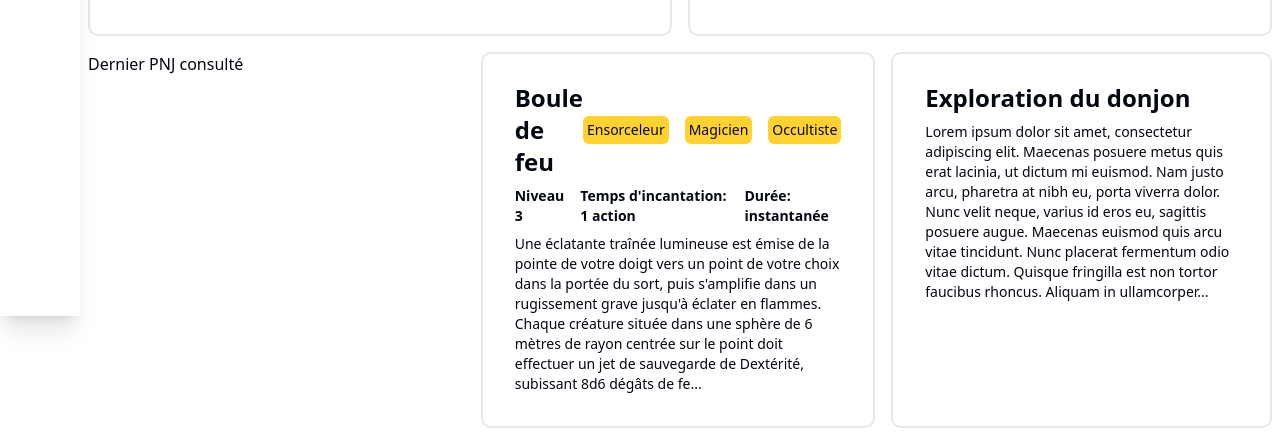
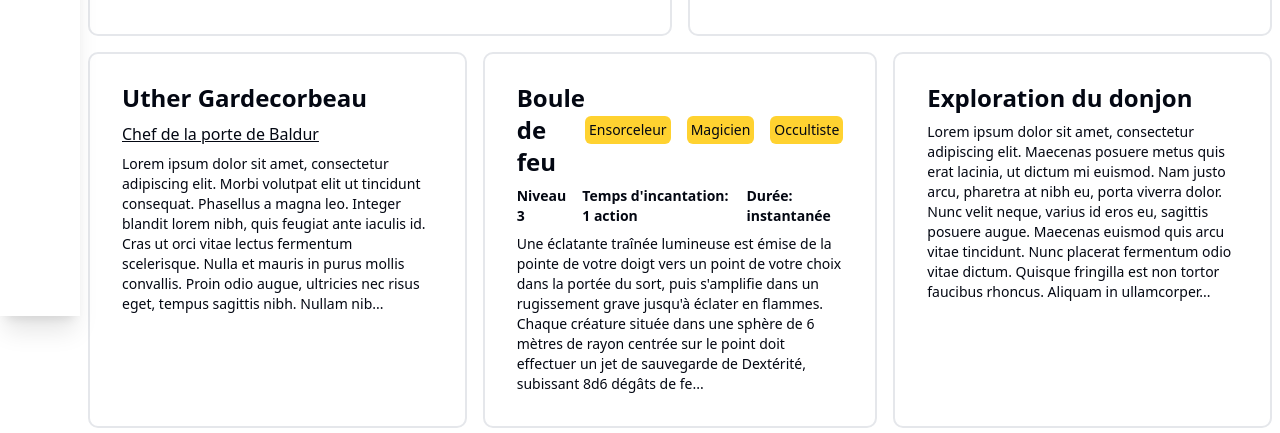
Before and after one commit to Mickael-Desclaux/Front_GameMasterCompanion, a React (Vite) app: page / in a window 1280 px wide. Shown: the part 484-917 px from the top of the page. Built offline with nearby package versions, Linux system fonts and the light colour scheme.

Commit message:
Add NPC component

```diff
--- /dev/null
+++ b/src/components/npcResume.tsx
@@ -0,0 +1,35 @@
+import {NavLink} from "react-router-dom";
+import {shortenedText} from "@/utils/misc.ts";
+
+export default function NPCResume() {
+
+    const lastNPC = {
+        id: 1,
+        name: "Uther Gardecorbeau",
+        role: "Chef de la porte de Baldur",
+        description: "Lorem ipsum dolor sit amet, consectetur adipiscing elit. Morbi volutpat elit ut tincidunt " +
+            "consequat. Phasellus a magna leo. Integer blandit lorem nibh, quis feugiat ante iaculis id. Cras ut orci " +
+            "vitae lectus fermentum scelerisque. Nulla et mauris in purus mollis convallis. Proin odio augue, ultricies " +
+            "nec risus eget, tempus sagittis nibh. Nullam nibh libero, rutrum ac aliquet at, blandit at lacus. Phasellus " +
+            "et risus risus. Fusce pulvinar a nisl a pretium. Fusce at diam ac arcu sollicitudin cursus ut ut sapien. " +
+            "Duis ac tristique ligula. Suspendisse ipsum justo, eleifend nec pulvinar in, gravida ac sapien. Nunc a " +
+            "velit non lorem consequat maximus eu et eros." +
+            "Nunc quis mollis diam, et rutrum libero. Suspendisse accumsan neque a accumsan ultrices. Aliquam pretium " +
+            "faucibus sem, a bibendum ipsum pellentesque a. Fusce vel justo a massa vulputate suscipit. Donec pellentesque " +
+            "elementum ligula, nec luctus ante tincidunt ac. Duis lorem dui, condimentum ut volutpat eget, accumsan sed " +
+            "elit. Vestibulum lacinia non mauris vel pretium. Curabitur auctor dolor eget neque faucibus, id tincidunt " +
+            "tortor ullamcorper.",
+    }
+
+    return (
+        <>
+            <NavLink to={`/npcs/${lastNPC.id}`}>
+                <div>
+                    <h3 className="font-bold text-2xl mb-2 -mt-1">{lastNPC.name}</h3>
+                    <h4 className="underline mb-2">{lastNPC.role}</h4>
+                    <p className="text-sm text-balance">{shortenedText(lastNPC.description, 350)}</p>
+                </div>
+            </NavLink>
+        </>
+    )
+}
--- a/src/pages/home.tsx
+++ b/src/pages/home.tsx
@@ -2,6 +2,7 @@ import CampaignResume from "@/components/campaignResume.tsx";
 import CharacterResume from "@/components/characterResume.tsx";
 import NoteResume from "@/components/noteResume.tsx";
 import SpellResume from "@/components/spellResume.tsx";
+import NPCResume from "@/components/npcResume.tsx";
 
 export default function Home() {
 
@@ -16,8 +17,8 @@ export default function Home() {
                 </div>
             </div>
             <div className="flex flex-row w-full h-full">
-                <div className="w-1/3 m-2">
-                    Dernier PNJ consulté
+                <div className="w-1/3 m-2 border-2 border-gray-200 rounded-lg p-8">
+                    <NPCResume />
                 </div>
                 <div className="w-1/3 m-2 border-2 border-gray-200 rounded-lg p-8">
                     <SpellResume />
```
